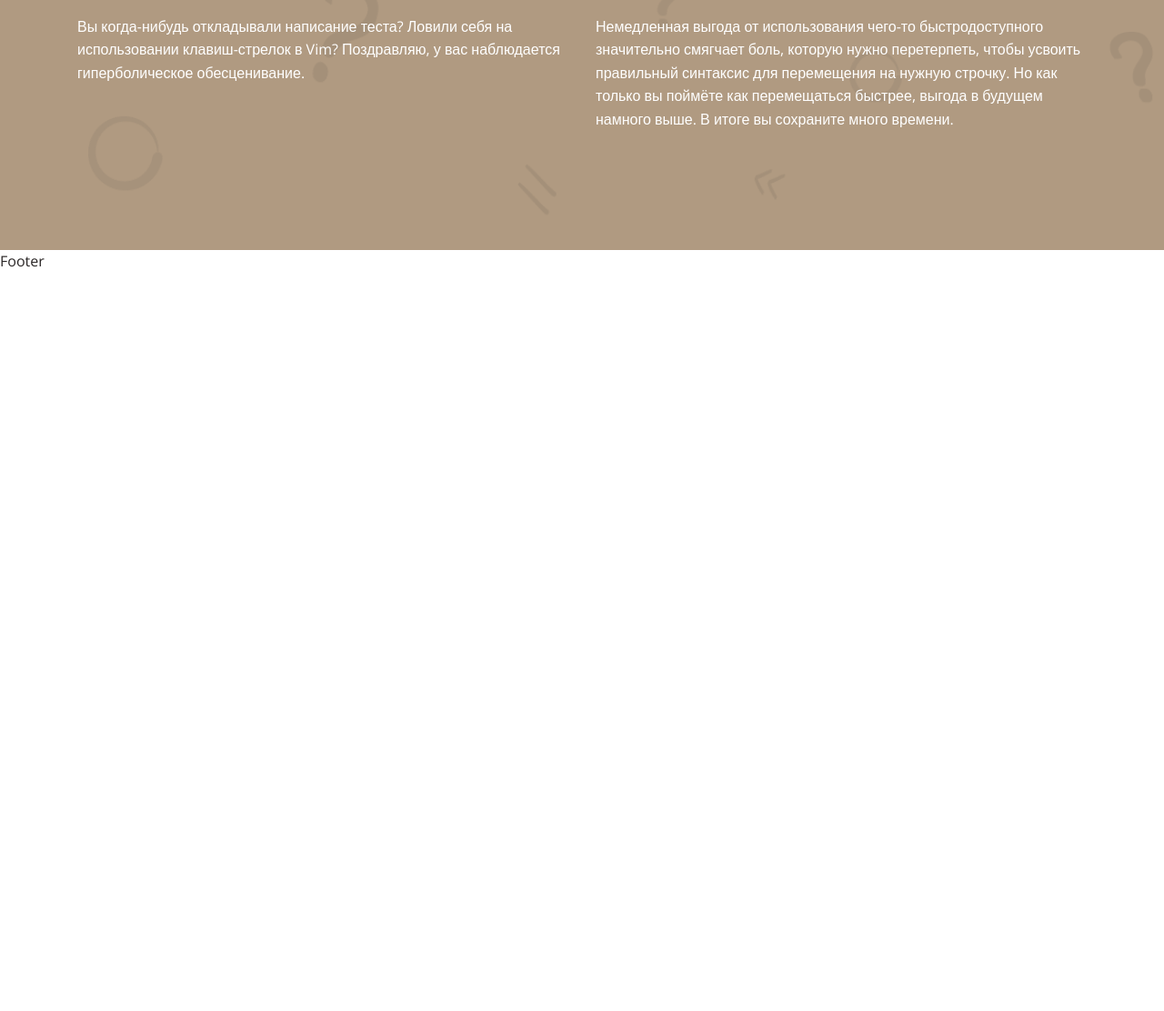
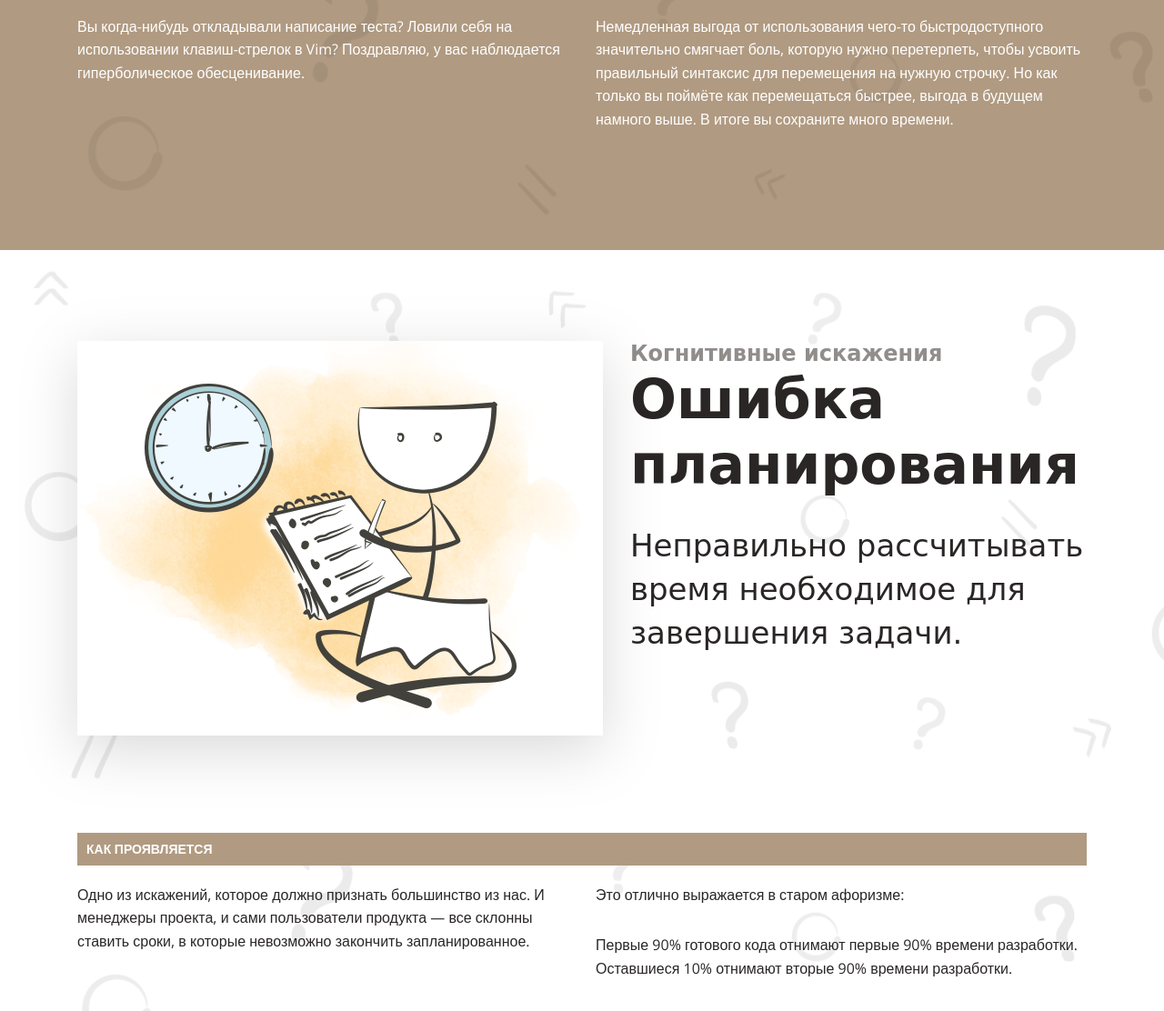
Before and after one commit to alistkov/layout-designer-project-58, a website: page src/index.html in a window 1280 px wide. Shown: the part 6521-7633 px from the top of the page at 91% size. Before the commit the page ends 6821 px from the top, so only its background shows below. Drawn offline with nearby package versions, Linux system fonts and the light colour scheme; a web font is replaced by a local one.

Commit message:
errors in planning section

```diff
--- a/src/index.html
+++ b/src/index.html
@@ -138,7 +138,7 @@
             </div>
             <div class="navigation-card">
               <div class="navigation-card-inner">
-                <a href="#">
+                <a href="#errors-in-planning">
                   <div class="navigation-card-number">5</div>
                   <div class="navigation-card-name">
                     <h3><span class="orange">Ошибка планирования</span></h3>
@@ -276,6 +276,36 @@
           </div>
         </div>
       </div>
+      <div class="errors-in-planning section-bg" id="errors-in-planning">
+        <div class="section-content">
+          <div class="cognitive-distortions-row">
+            <div class="cognitive-distortions-img">
+              <img src="./images/5.png" alt="" />
+            </div>
+            <div class="cognitive-distortions-content">
+              <h4>Когнитивные искажения</h4>
+              <h2>Ошибка планирования</h2>
+              <div class="cognitive-distortions-text">
+                Неправильно рассчитывать время необходимое для завершения задачи.
+              </div>
+            </div>
+          </div>
+          <div class="cognitive-distortions-subtitle">Как проявляется</div>
+          <div class="header-content section-row">
+            <div class="section-col">
+              <p>
+                Одно из искажений, которое должно признать большинство из нас. И менеджеры проекта, и сами пользователи продукта — все склонны ставить сроки, в которые невозможно закончить запланированное.
+              </p>
+            </div>
+            <div class="section-col">
+              <p>
+                Это отлично выражается в старом афоризме:
+              </p>
+              <p>Первые 90% готового кода отнимают первые 90% времени разработки. Оставшиеся 10% отнимают вторые 90% времени разработки.</p>
+            </div>
+          </div>
+        </div>
+      </div>
     </main>
     <footer class="footer">Footer</footer>
   </body>
```
